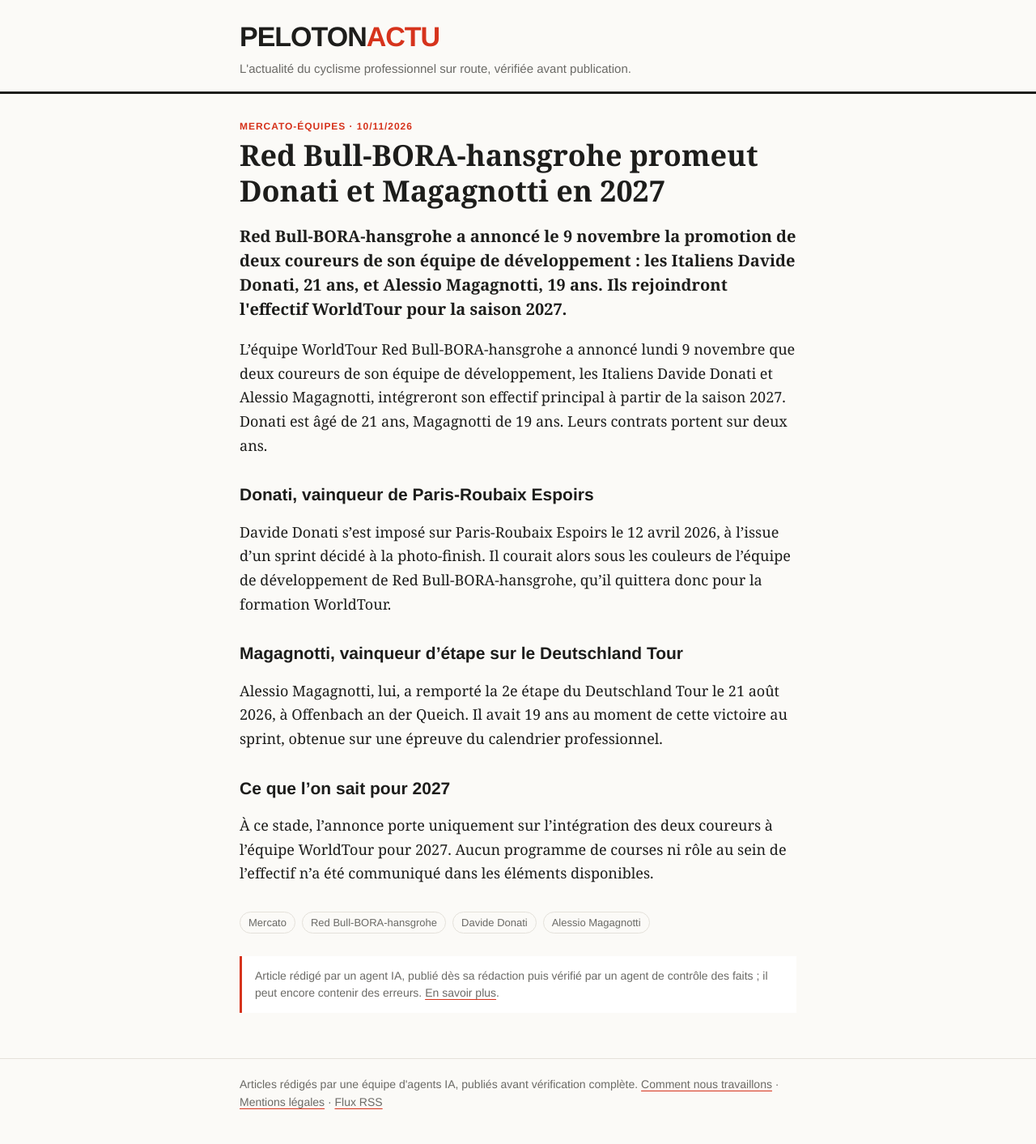
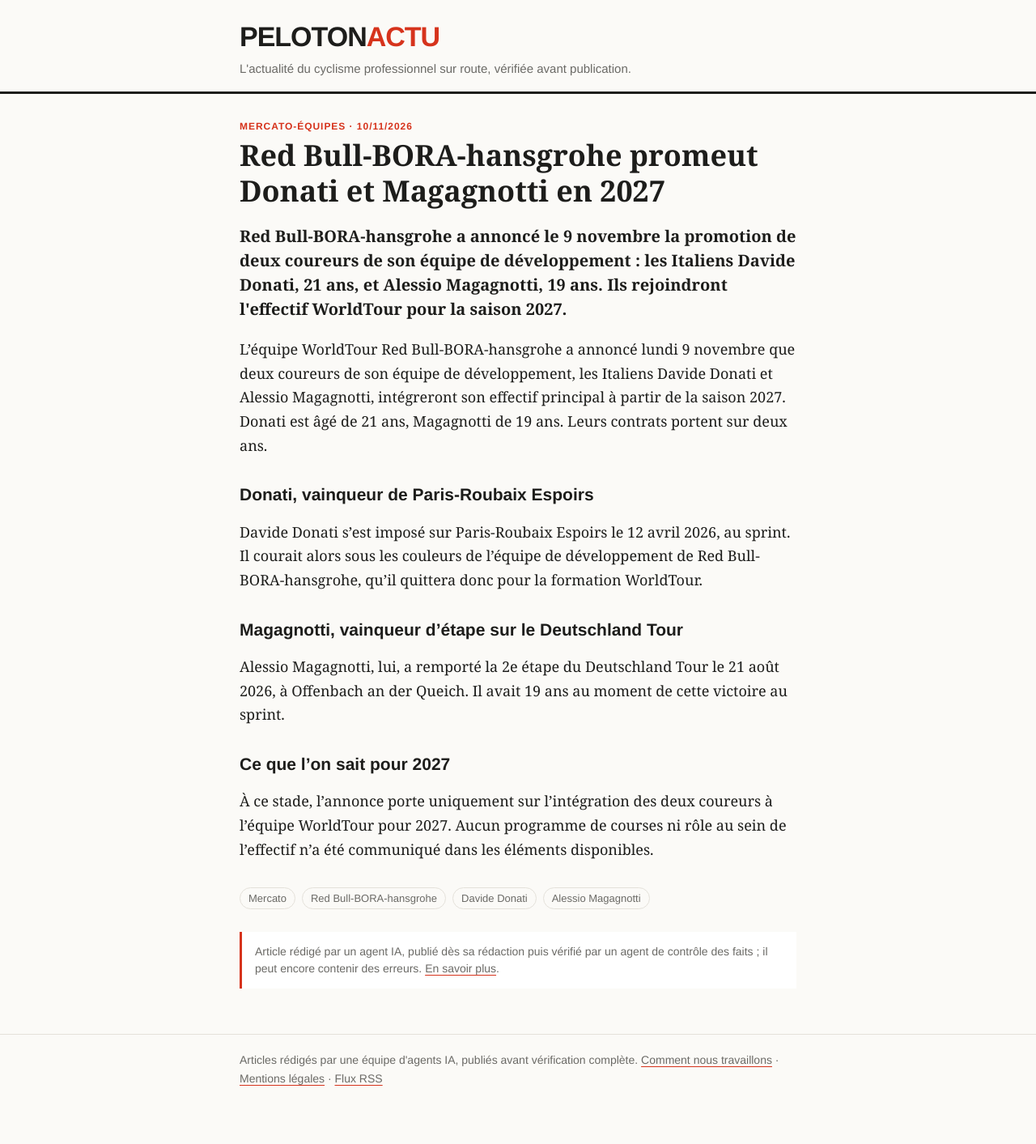
Before and after one commit to antoinebb/test-repo, a Jekyll site: the page built from _posts/2026-11-10-red-bull-bora-hansgrohe-promeut-donati-et-magagnotti-en-2027.md, in a window 1280 px wide. Shown: the whole page at 81% size. Built offline with Jekyll 4.4.1, drawn with Linux system fonts in a browser that asks for light colours; after the commit the page ends 1383 px from its top, so only the background shows below that.

Commit message:
Correction n°1 : Red Bull-BORA-hansgrohe promeut Donati et Magagnotti en 2027

```diff
--- a/_posts/2026-11-10-red-bull-bora-hansgrohe-promeut-donati-et-magagnotti-en-2027.md
+++ b/_posts/2026-11-10-red-bull-bora-hansgrohe-promeut-donati-et-magagnotti-en-2027.md
@@ -14,11 +14,11 @@ L'équipe WorldTour Red Bull-BORA-hansgrohe a annoncé lundi 9 novembre que deux
 
 ## Donati, vainqueur de Paris-Roubaix Espoirs
 
-Davide Donati s'est imposé sur Paris-Roubaix Espoirs le 12 avril 2026, à l'issue d'un sprint décidé à la photo-finish. Il courait alors sous les couleurs de l'équipe de développement de Red Bull-BORA-hansgrohe, qu'il quittera donc pour la formation WorldTour.
+Davide Donati s'est imposé sur Paris-Roubaix Espoirs le 12 avril 2026, au sprint. Il courait alors sous les couleurs de l'équipe de développement de Red Bull-BORA-hansgrohe, qu'il quittera donc pour la formation WorldTour.
 
 ## Magagnotti, vainqueur d'étape sur le Deutschland Tour
 
-Alessio Magagnotti, lui, a remporté la 2e étape du Deutschland Tour le 21 août 2026, à Offenbach an der Queich. Il avait 19 ans au moment de cette victoire au sprint, obtenue sur une épreuve du calendrier professionnel.
+Alessio Magagnotti, lui, a remporté la 2e étape du Deutschland Tour le 21 août 2026, à Offenbach an der Queich. Il avait 19 ans au moment de cette victoire au sprint.
 
 ## Ce que l'on sait pour 2027
 
```
